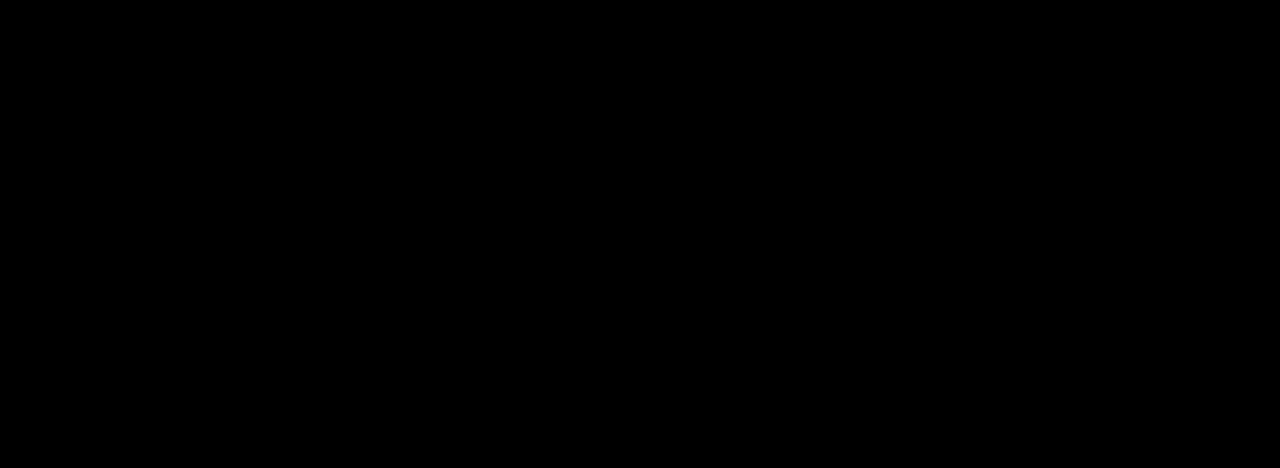
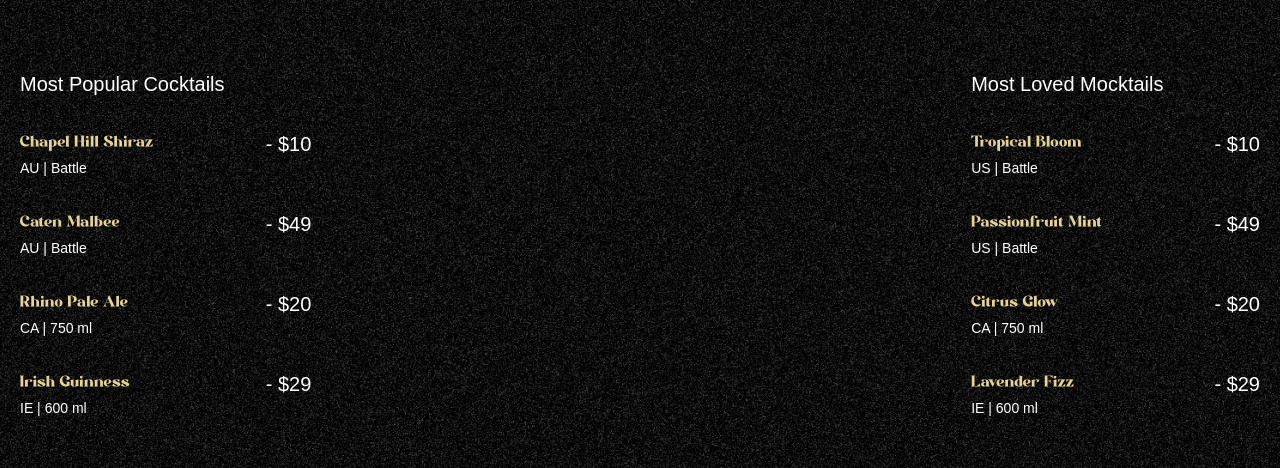
Before and after one commit to Vaishali785/gsap-project, a React (Vite) app: page / in a window 1280 px wide. Shown: the part 890-1358 px from the top of the page. Built offline with nearby package versions, Linux system fonts and the light colour scheme; a web font is replaced by a local one.

Commit message:
added cocktails section

```diff
--- a/src/App.tsx
+++ b/src/App.tsx
@@ -4,6 +4,7 @@
 // import PracticeApp from "./practice/App"
 import { ScrollTrigger, SplitText } from "gsap/all"
 import Hero from "./components/Hero"
+import Cocktails from "./components/Cocktails"
 
 gsap.registerPlugin(ScrollTrigger, SplitText)
 function App() {
@@ -14,6 +15,7 @@
 		<main>
 			<Navbar />
 			<Hero />
+			<Cocktails />
 		</main>
 	)
 }
```
